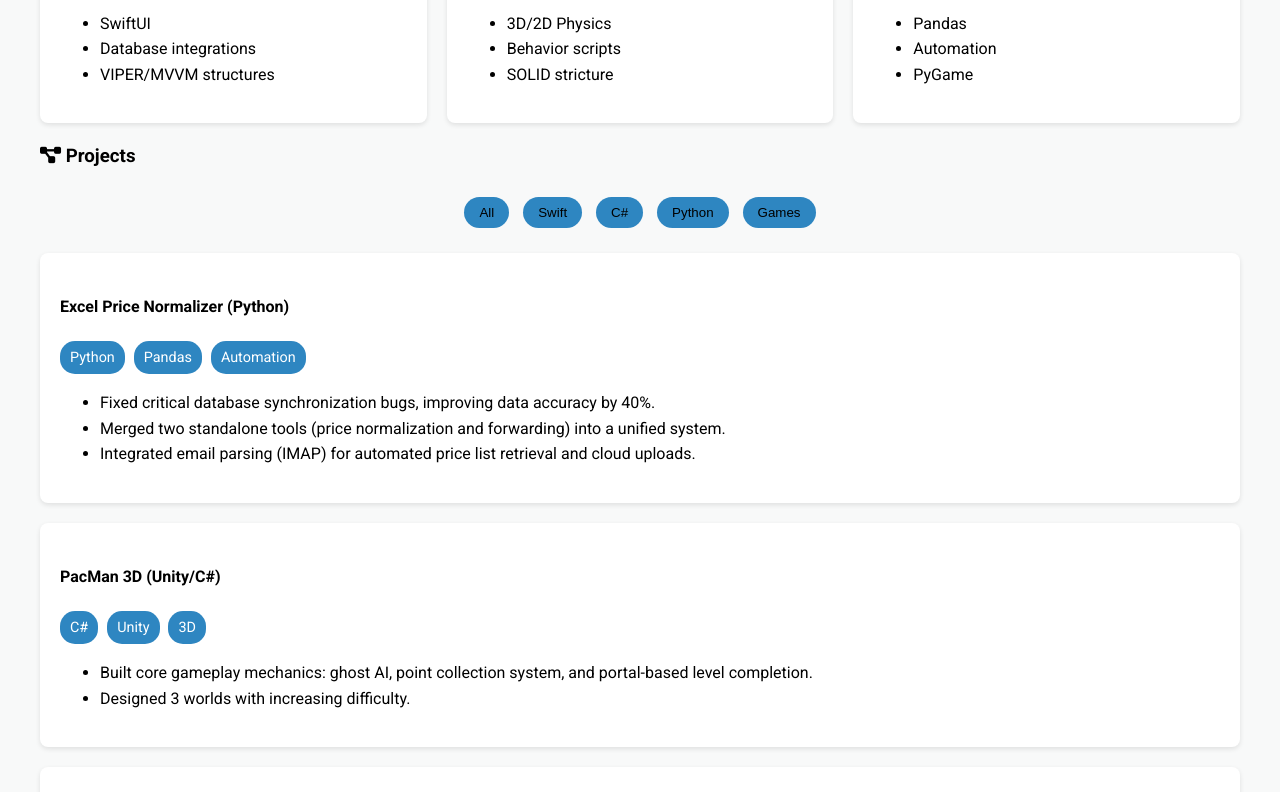
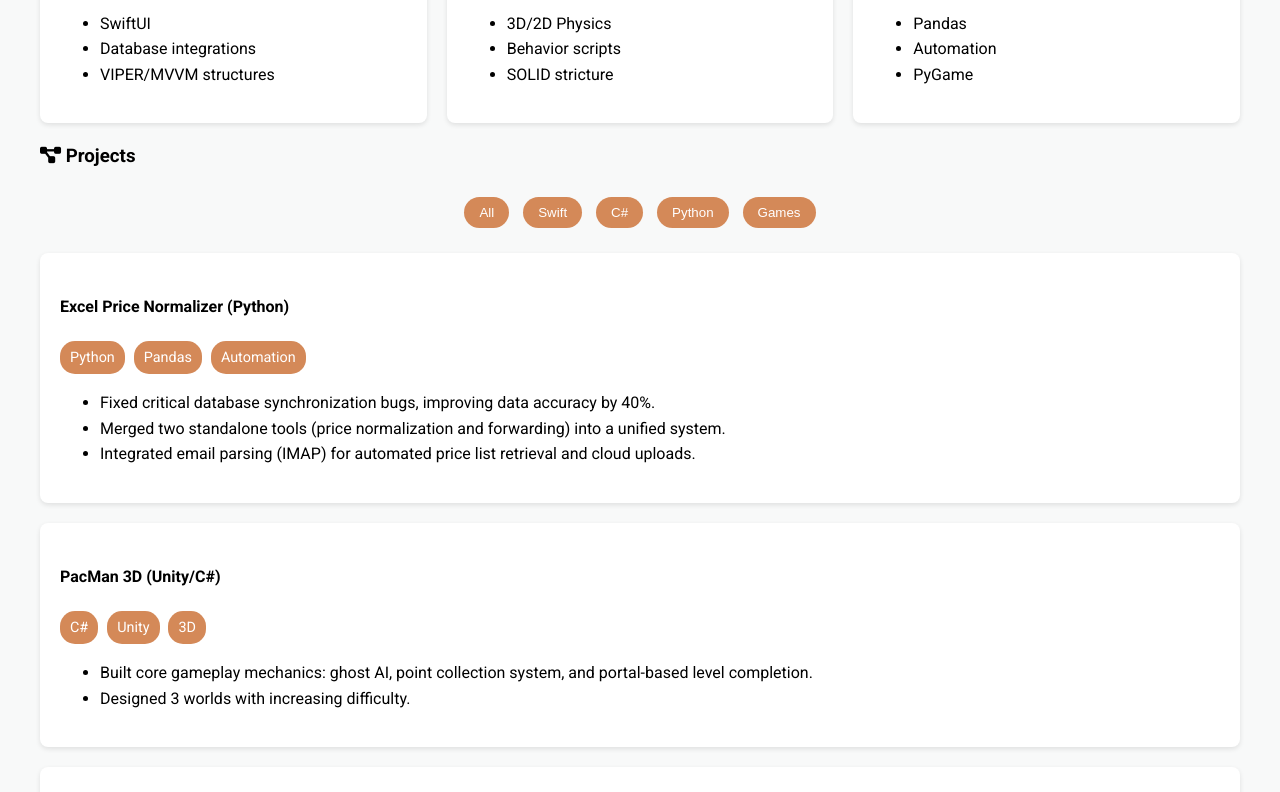
Before and after one commit to DaddyJez/ResumeSite, a plain HTML site: page index.html in a window 1280 px wide. Shown: the part 903-1695 px from the top of the page. Drawn offline with Linux system fonts and the light colour scheme.

Commit message:
updatedColors

```diff
--- a/css/style.css
+++ b/css/style.css
@@ -1,6 +1,6 @@
 :root {
-    --primary-color: #2E86C1;
-    --secondary-color: #5D6D7E;
+    --primary-color: #D48958;
+    --secondary-color: #2D211B;
     --background: #F8F9F9;
     --footer-bg: rgba(255, 255, 255, 0.95);
     --footer-text: #333;
@@ -91,20 +91,21 @@ h2 { font-size: 1.8rem; }
 }
 
 .dark-theme {
-    --primary-color: #2E86C1;
-    --secondary-color: #8892B0;
-    --background: #0A192F;
-    color: #CCD6F6;
-    --footer-bg: rgba(16, 25, 47, 0.95);
-    --footer-text: #ccd6f6;
-    --footer-border: rgba(255, 255, 255, 0.1);
+    --primary-color: #D48958;
+    --secondary-color: #B87C5D;
+    --background: #2D211B;
+    color: #F0DED6;
+    --footer-bg: rgba(45, 33, 27, 0.95);
+    --footer-text: #E6D5CD;
+    --footer-border: rgba(240, 222, 214, 0.1);
 }
 
 .dark-theme .skill-card,
 .dark-theme .project-card {
-    background: #112240;
-    box-shadow: 0 2px 5px rgba(0,0,0,0.3);
+    background: #3A2A24;
+    box-shadow: 0 2px 5px rgba(0,0,0,0.4);
 }
+
 
 .filter-buttons {
     margin: 20px 0;
@@ -113,6 +114,7 @@ h2 { font-size: 1.8rem; }
 
 .filter-btn {
     background: var(--primary-color);
+    color: #ffffff;
     border: none;
     padding: 8px 15px;
     margin: 5px;
@@ -155,7 +157,7 @@ h2 { font-size: 1.8rem; }
 }
 
 .dark-theme .modal-content {
-    background: #112240;
+    background: #2D211B;
 }
 
 .strengths-list {
```
